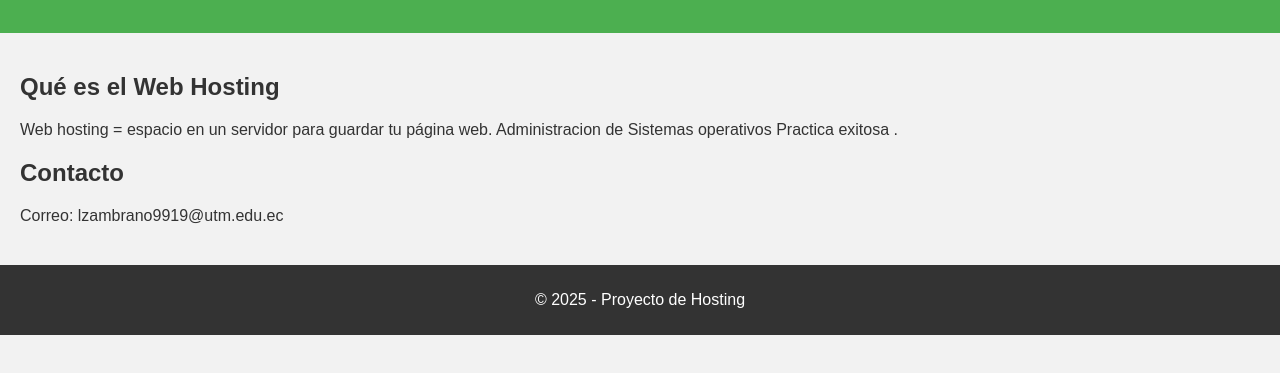
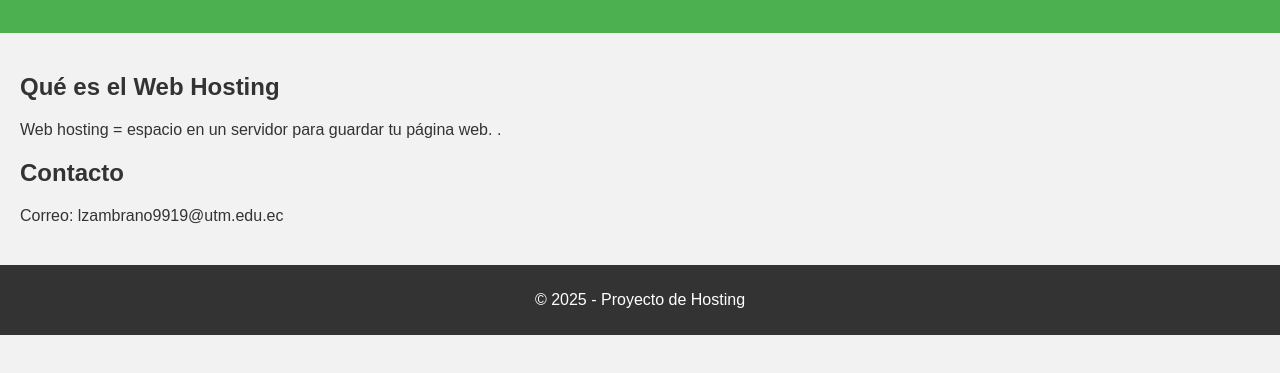
Before and after one commit to Leao44/ejemplo, a plain HTML site: page index.html in a window 1280 px wide. Shown: the part 121-494 px from the top of the page. Drawn offline with Linux system fonts and the light colour scheme.

Commit message:
Update index.html

```diff
--- a/index.html
+++ b/index.html
@@ -15,8 +15,7 @@
     <main>
         <section>
             <h2>Qué es el Web Hosting</h2>
-            <p> Web hosting = espacio en un servidor para guardar tu página web.
-                Administracion de Sistemas operativos Practica exitosa .</p>
+            <p> Web hosting = espacio en un servidor para guardar tu página web. .</p>
         </section>
         <section>
             <h2>Contacto</h2>
```
